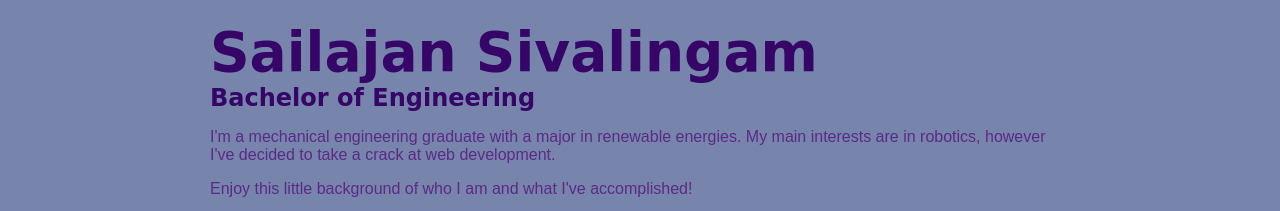
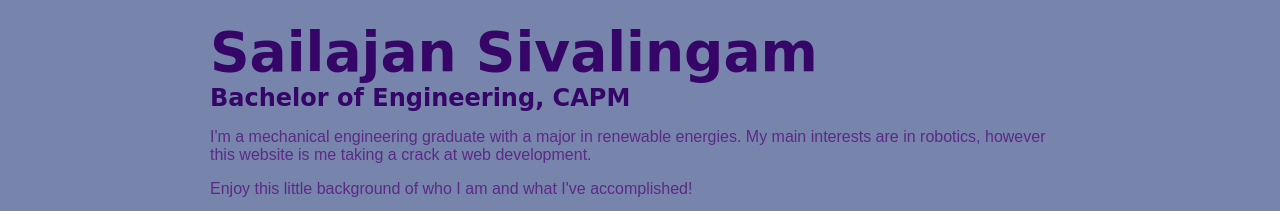
Before and after one commit to sylajen/portfolio, a plain HTML site: page index.html in a window 1280 px wide. Shown: the top 211 px of the page. Drawn offline with Linux system fonts and the light colour scheme; a web font is replaced by a local one.

Commit message:
Updated credentials

```diff
--- a/index.html
+++ b/index.html
@@ -13,9 +13,9 @@
       <header>
         <div class="content-wrap">
           <h1>Sailajan Sivalingam</h1>
-          <h2>Bachelor of Engineering</h2>
+          <h2>Bachelor of Engineering, CAPM</h2>
 
-          <p>I'm a mechanical engineering graduate with a major in renewable energies. My main interests are in robotics, however I've decided to take a crack at web development.</p>
+          <p>I'm a mechanical engineering graduate with a major in renewable energies. My main interests are in robotics, however this website is me taking a crack at web development.</p>
           <p>Enjoy this little background of who I am and what I've accomplished!</p>
           <p>&nbsp</p>
       </div>
```
